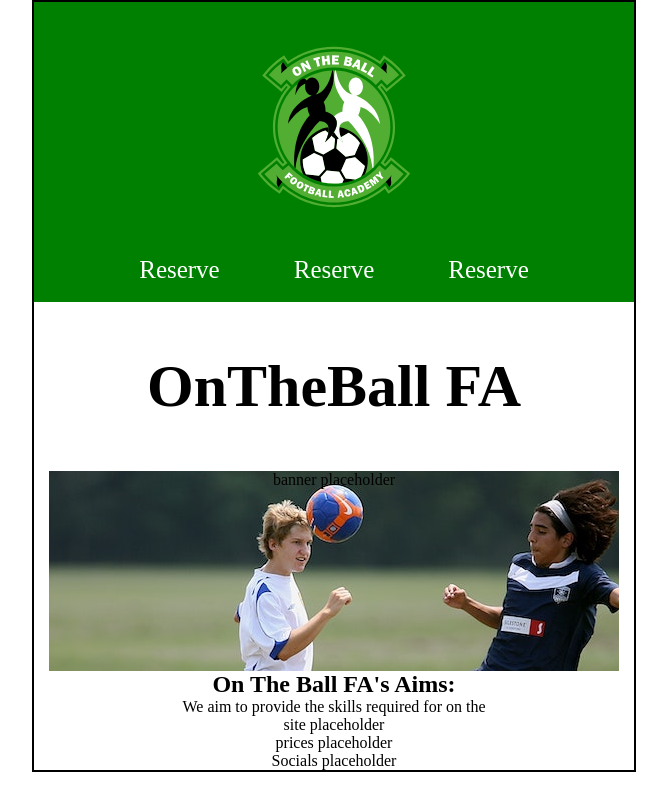
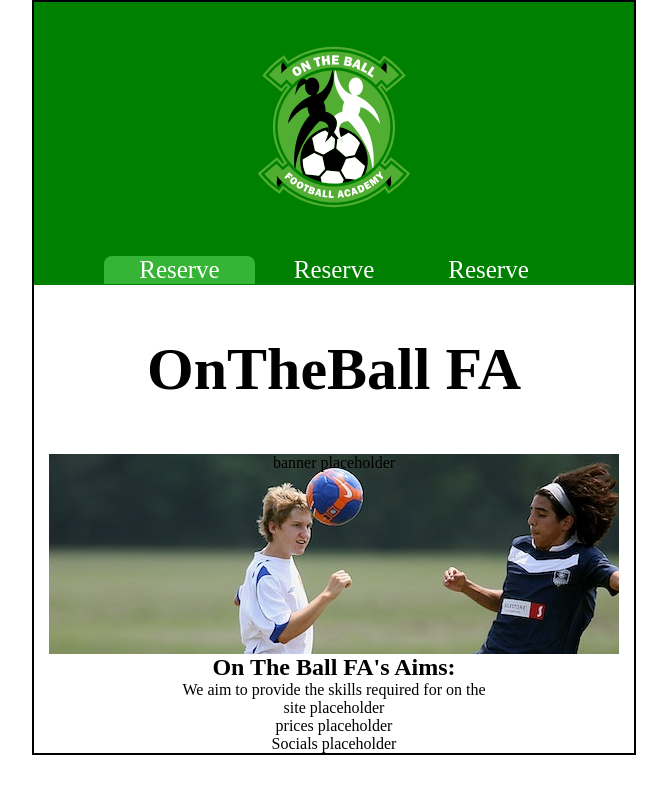
Before and after one commit to FluffyBullet/otbfa, a plain HTML site: page welcome.html in a window 1280 px wide. In both pictures the pointer is over the item 485 px from the left and 270 px from the top of the page. Shown: the whole page, without its empty margins (306-973 px from the left). Drawn offline with Linux system fonts and the light colour scheme.

Commit message:
formatting of links in header

```diff
--- a/assets/css/otbfa.css
+++ b/assets/css/otbfa.css
@@ -14,7 +14,7 @@ header img {
 }
 header {
     background-color:green;
-    height:300px;
+    height:283px;
     position:relative;
 }
 
@@ -22,15 +22,19 @@ ul li {
     display:inline-block;
     padding: 0 35px;
     font-size:larger;
+    align-items:baseline;
 }
 
-ul li:hover {
-    background: linear-gradient(top, rgba(0,0,0,0), rgb(21, 124, 0));
-}
 ul li a {
     color:white;
     text-decoration:none;
     font-size:25px;
+}
+ul li:hover {
+    background-color:rgb(53, 180, 53);
+    border-top-left-radius: 8px;
+    border-top-right-radius: 8px;
+
 }
 /*End of header section styling*/
 h1 {
```
